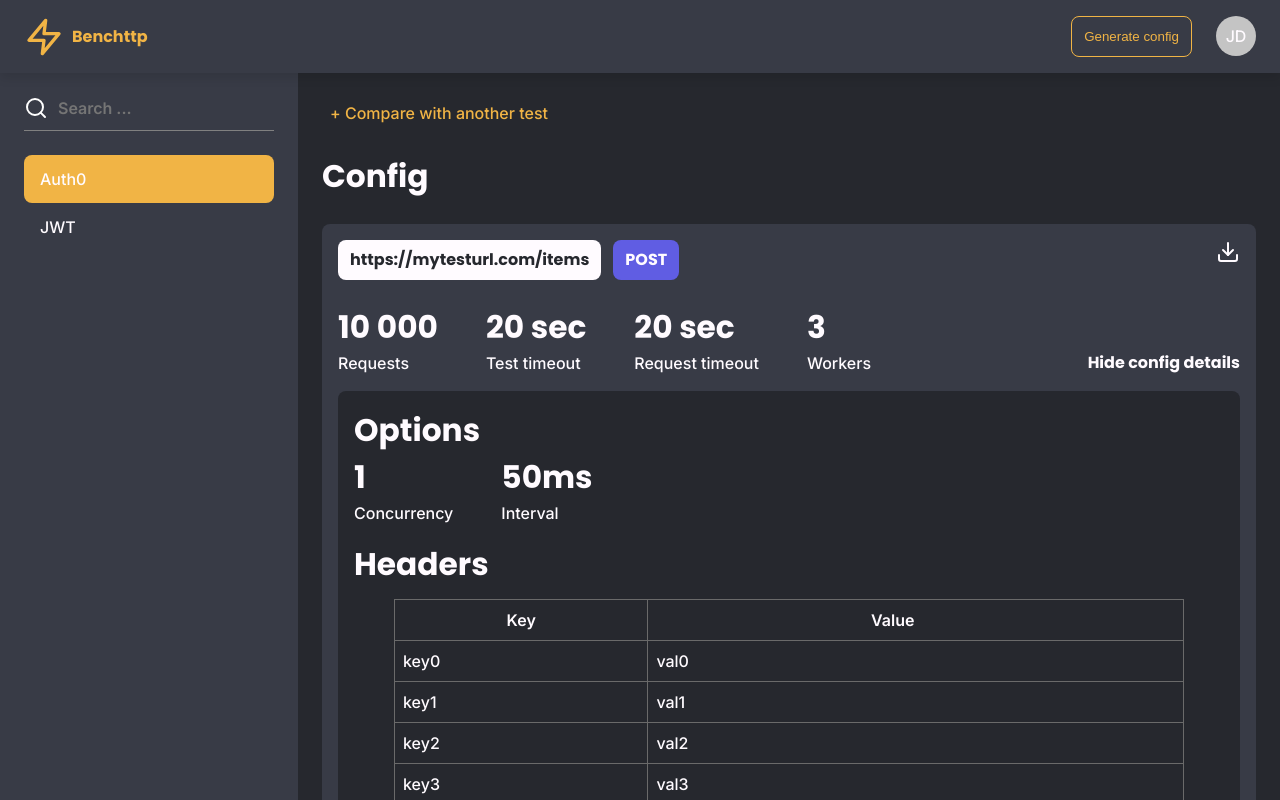
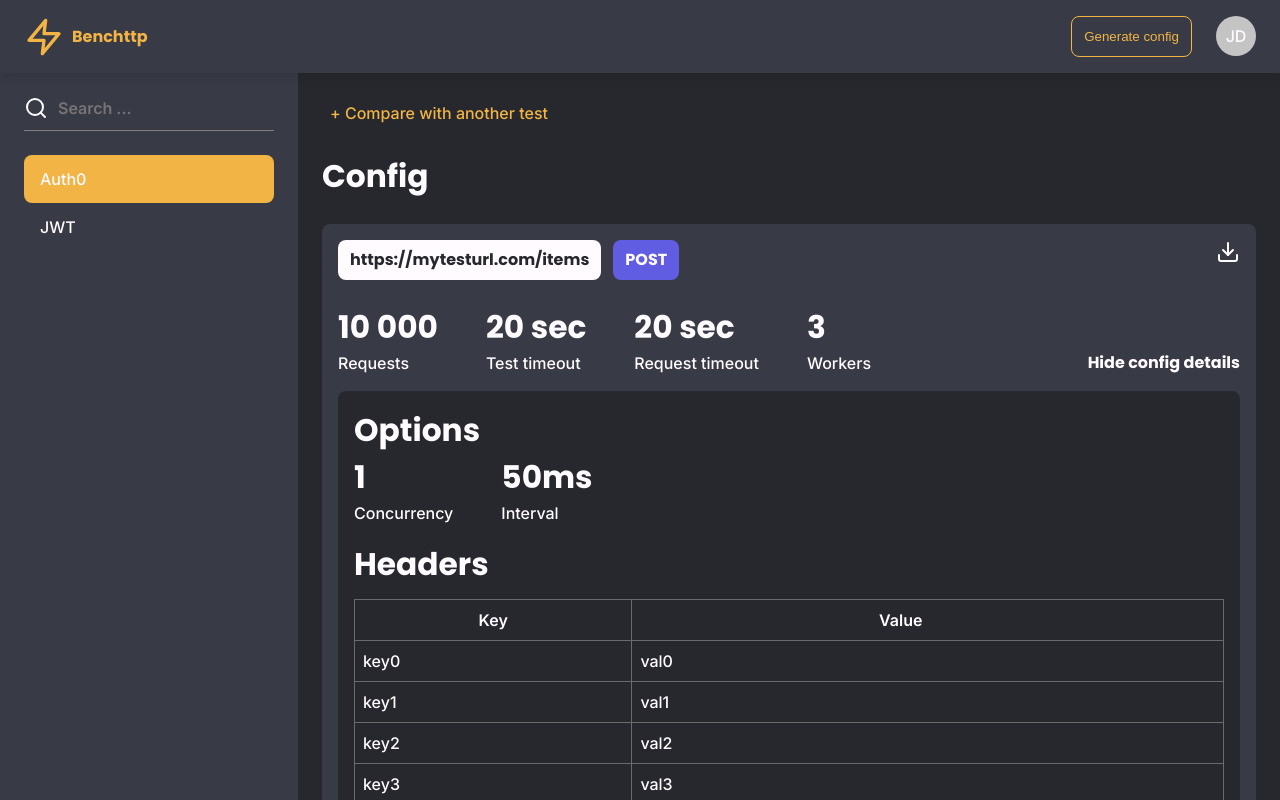
Before and after one commit to benchttp/webapp, a React (Create React App) app: page / in a window 1280 px wide. Both pictures are taken after a click on the element "See more config details". Built offline with nearby package versions, Linux system fonts and the light colour scheme.

Commit message:
fix: table margin

```diff
--- a/src/components/CardConfig/subcomponents/CardConfigContent/index.tsx
+++ b/src/components/CardConfig/subcomponents/CardConfigContent/index.tsx
@@ -68,7 +68,7 @@ export const CardConfigContent: FC<IProps> = (props) => {
         >
           Headers
         </Text>
-        <table className="f pl-6 pr-6 f-jc-space-a headersListContainer">
+        <table className="f f-jc-space-a headersListContainer">
           <thead>
             <tr className="f keyValueCouple">
               <th className="keyColumn">Key</th>
```
